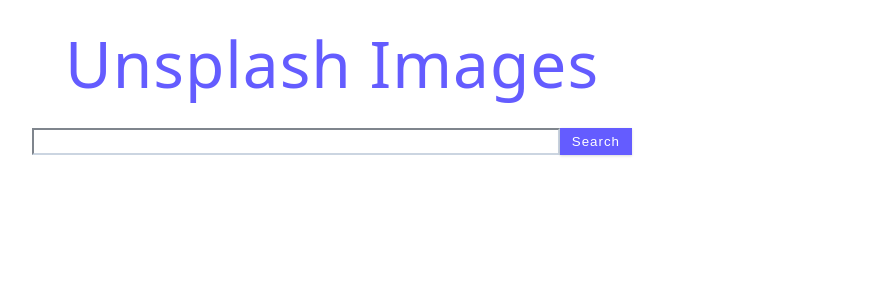
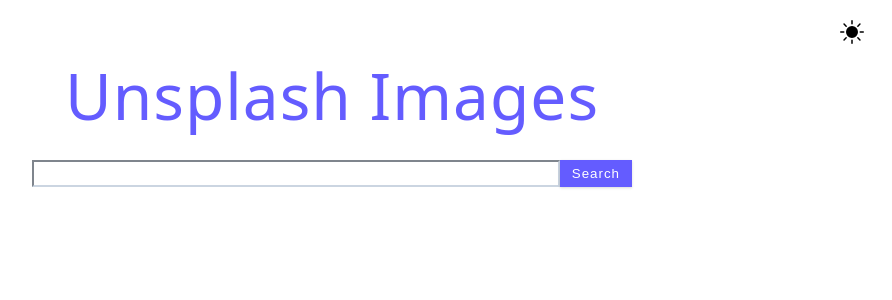
Before and after one commit to anjakely18/Unsplash-Image, a React (Vite) app: page / in a window 1280 px wide. Shown: the top 300 px of the page, without its empty margins (308-1200 px from the left). Built offline with nearby package versions, Linux system fonts and the light colour scheme.

Commit message:
Dark Theme - Initial setup

```diff
--- a/src/ThemeToggle.jsx
+++ b/src/ThemeToggle.jsx
@@ -1,8 +1,19 @@
 import React from "react";
 import { useGlobalContext } from "./context";
-
+import { BsFillSunFill, BsFillMoonFill } from "react-icons/bs";
 const ThemeToggle = () => {
-  return <div className="toggle-container"></div>;
+  const { isDarkTheme, toggleDarkTheme } = useGlobalContext();
+  return (
+    <div className="toggle-container">
+      <button onClick={toggleDarkTheme} className="dark-toggle">
+        {isDarkTheme ? (
+          <BsFillMoonFill className="toggle-icon"></BsFillMoonFill>
+        ) : (
+          <BsFillSunFill className="toggle-icon"></BsFillSunFill>
+        )}
+      </button>
+    </div>
+  );
 };
 
 export default ThemeToggle;
--- a/src/context.jsx
+++ b/src/context.jsx
@@ -4,12 +4,19 @@
 const AppContext = createContext();
 
 //Provider component
-const AppProvider = ({ children }) => {
-  return <AppContext.Provider value={{}}>{children}</AppContext.Provider>;
+export const AppProvider = ({ children }) => {
+  const [isDarkTheme, setIsDarkTheme] = useState(false);
+  const toggleDarkTheme = () => {
+    const newDarkTheme = !isDarkTheme;
+    setIsDarkTheme(newDarkTheme);
+  };
+  return (
+    <AppContext.Provider value={{ isDarkTheme, toggleDarkTheme }}>
+      {children}
+    </AppContext.Provider>
+  );
 };
 
-const useGlobalContext = () => {
-  useContext(AppContext);
+export const useGlobalContext = () => {
+  return useContext(AppContext);
 };
-
-export { AppProvider, useGlobalContext };
```
Also changed, not shown: 1 other file (tests, documents, lock files or other folders).
